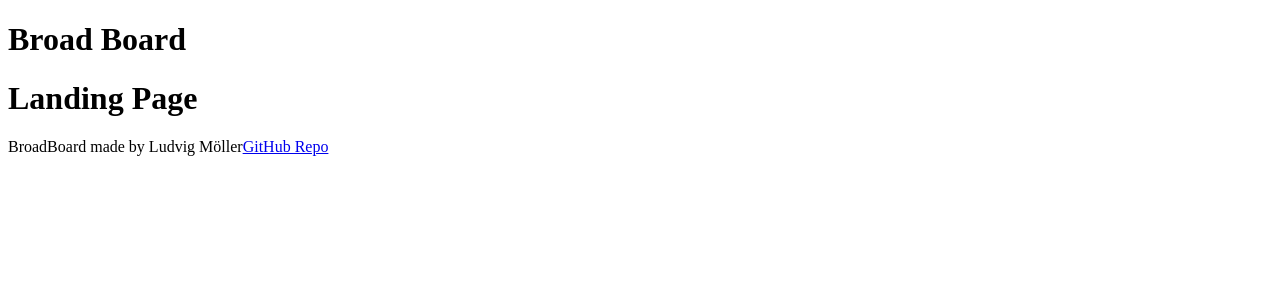
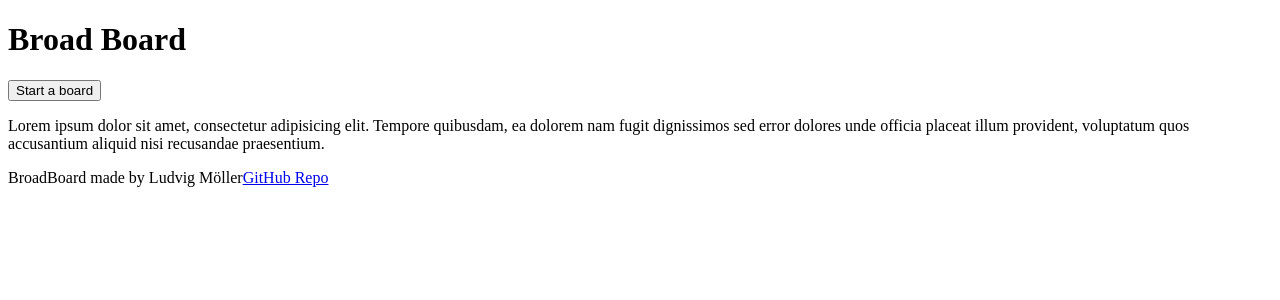
Before and after one commit to ludvig-moller/broad-board, a React (Vite) app in the folder frontend/: page / in a window 1280 px wide. Shown: the top 300 px of the page. Built offline with nearby package versions, Linux system fonts and the light colour scheme.

Commit message:
Add landing page

```diff
--- a/frontend/src/pages/LandingPage.tsx
+++ b/frontend/src/pages/LandingPage.tsx
@@ -1,7 +1,12 @@
 
 function LandingPage() {
     return (
-        <h1>Landing Page</h1>
+        <>
+            <button>Start a board</button>
+            <p>
+                Lorem ipsum dolor sit amet, consectetur adipisicing elit. Tempore quibusdam, ea dolorem nam fugit dignissimos sed error dolores unde officia placeat illum provident, voluptatum quos accusantium aliquid nisi recusandae praesentium.
+            </p>
+        </>
     );
 }
 
```
